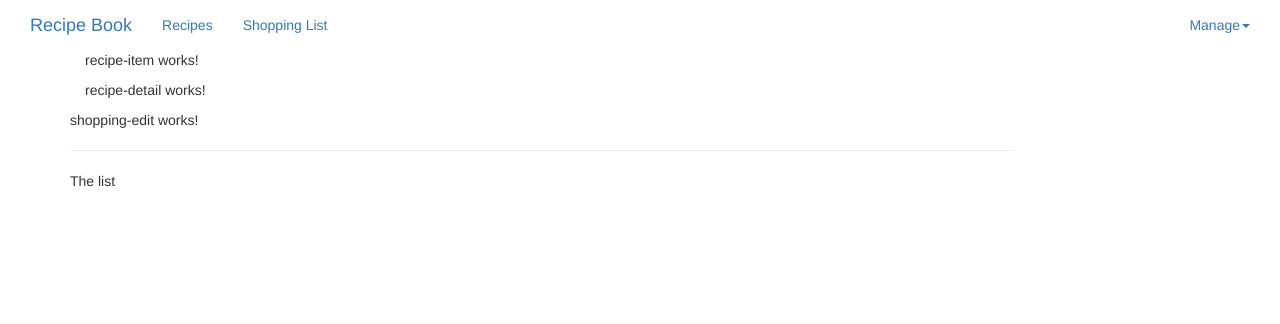
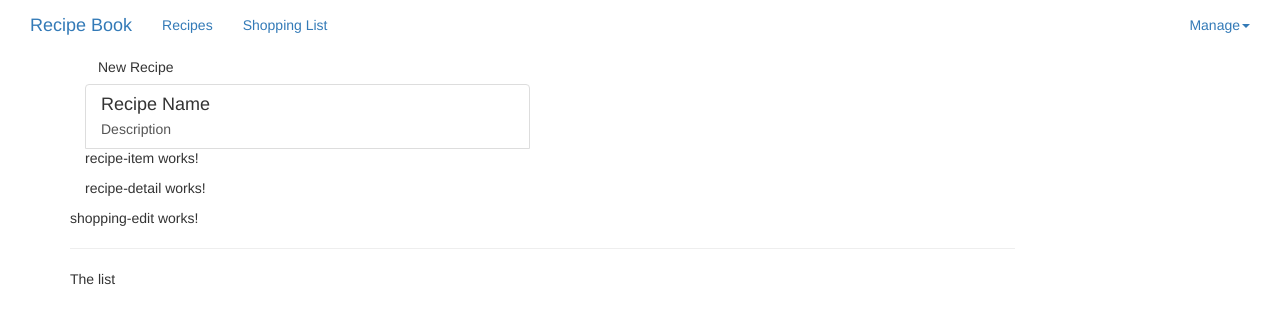
Before and after one commit to grasssi/E_Shopping, an Angular app: page / in a window 1280 px wide. Shown: the top 324 px of the page. Built offline with nearby package versions, Linux system fonts and the light colour scheme.

Commit message:
Adding Content to the Recipes Components

```diff
--- a/src/app/recipes/recipes-list/recipes-list.component.html
+++ b/src/app/recipes/recipes-list/recipes-list.component.html
@@ -1 +1,19 @@
-<app-recipe-item></app-recipe-item>
+<div class="row">
+    <div class="col-xs-12">
+        <div class="button btn btn-sucess">New Recipe</div>
+    </div>
+</div>
+<div class="row">
+    <div class="col-xs-12">
+        <a href="#" class="list-group-item clearfix">
+            <div class="pull-left">
+                <h4 class="list-group-item-heading">Recipe Name</h4>
+                <p class="list-group-item-text">Description</p>
+            </div>
+            <span class="pull-right">
+<img src="" alt="" class="img-responsive" style="max-height: 50px;">
+            </span>
+        </a>
+        <app-recipe-item></app-recipe-item>
+    </div>
+</div>
--- a/src/app/recipes/recipes-list/recipes-list.component.ts
+++ b/src/app/recipes/recipes-list/recipes-list.component.ts
@@ -1,4 +1,5 @@
 import { Component, OnInit } from '@angular/core';
+import { Recipe } from '../recipe.model';
 
 @Component({
   selector: 'app-recipes-list',
@@ -6,7 +7,9 @@ import { Component, OnInit } from '@angular/core';
   styleUrls: ['./recipes-list.component.css']
 })
 export class RecipesListComponent implements OnInit {
-
+  recipies: Recipe[] = [
+    new Recipe('A test Reipe','This is simply a tes','https://scontent.ftun18-1.fna.fbcdn.net/v/t31.18172-8/893702_438656382884762_495850160_o.jpg?_nc_cat=108&ccb=1-5&_nc_sid=09cbfe&_nc_ohc=4NruTaeBQB4AX9ncHfE&_nc_ht=scontent.ftun18-1.fna&oh=00_AT8zS3ipszWWJCLQu-R7lcyHvx4mSix6HptHgF8jVg3AWg&oe=627F3353')
+  ]
   constructor() { }
 
   ngOnInit(): void {
```
